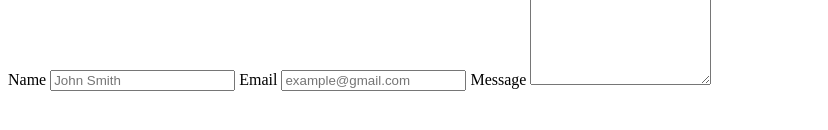
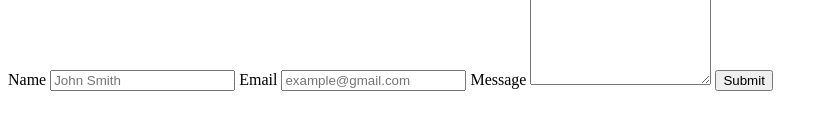
Before and after one commit to mjaime99/Basic-Portfolio, a plain HTML site: page contact.html in a window 1280 px wide. Shown: the part 402-532 px from the top of the page, without its empty margins (0-828 px from the left). Drawn offline with Linux system fonts and the light colour scheme.

Commit message:
freshest html

```diff
--- a/contact.html
+++ b/contact.html
@@ -32,6 +32,9 @@
             <label for="message">Message</label>
             <textarea id="message" name="message" placeholder="" style="height: 200px"></textarea>
 
+            <input type="submit" value"Submit">
+
+
         </form>
     </div>
     <!-- End of Contact Form -->
```
